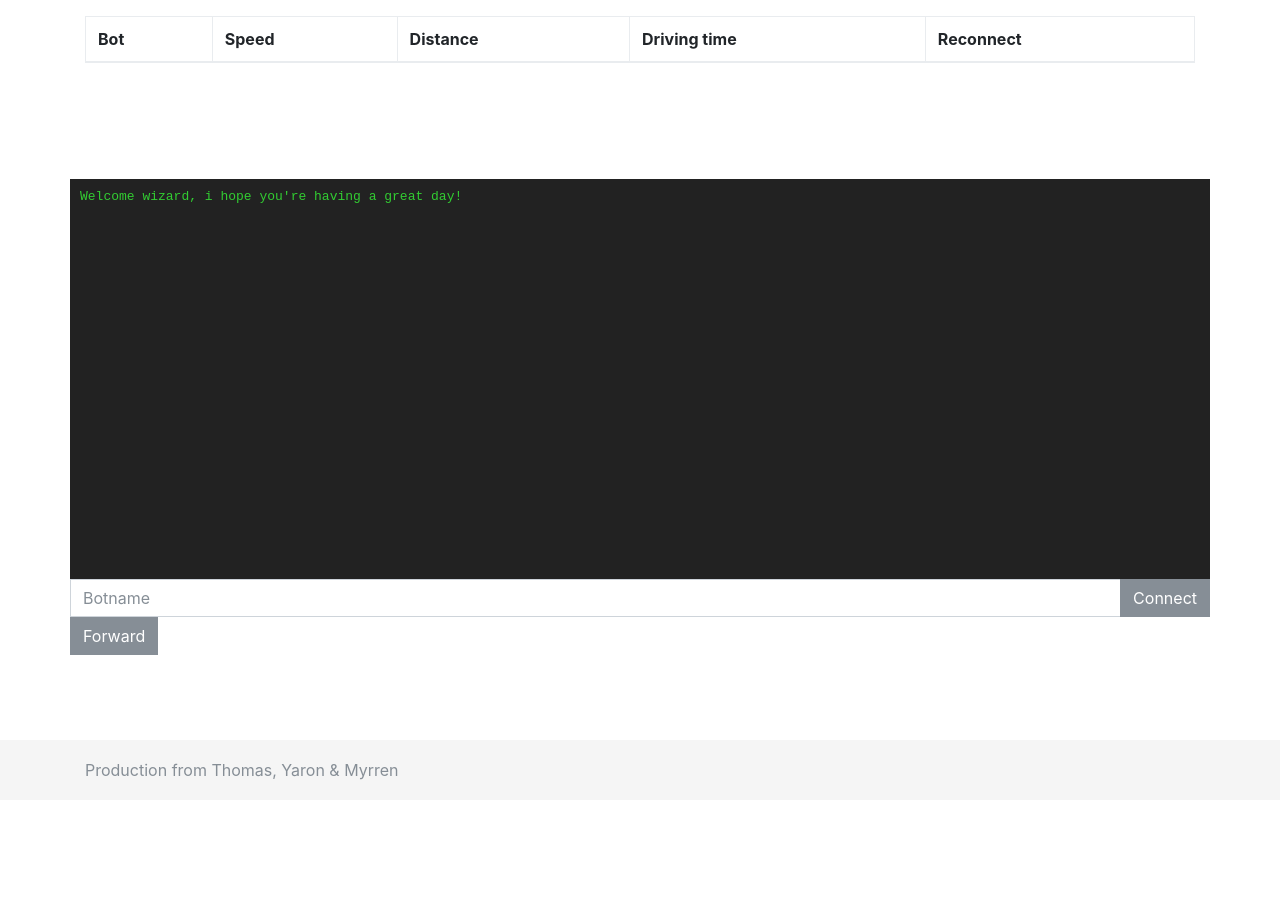
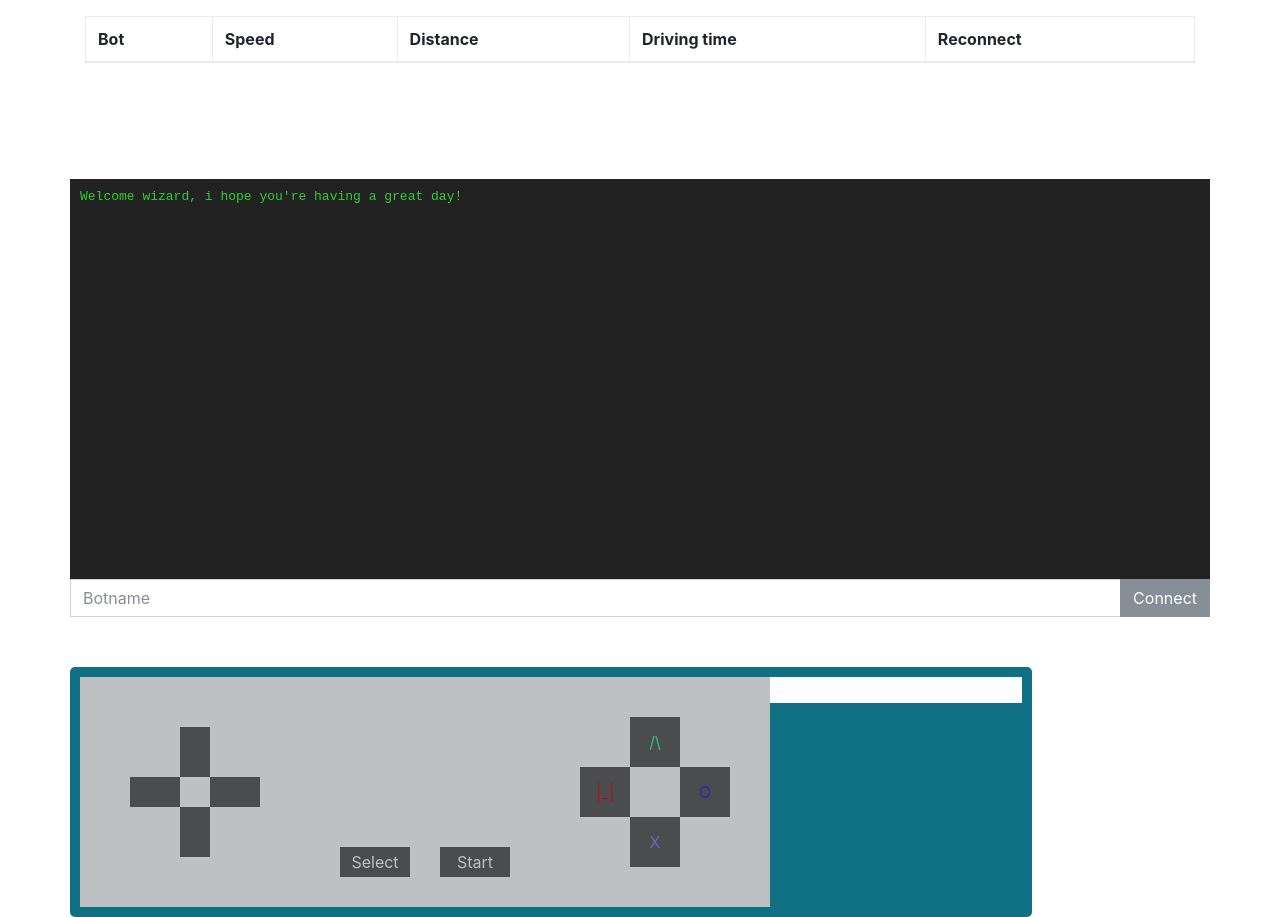
Before and after one commit to tchristerus/BattlebotServer_java, a plain HTML site: page web/index.html in a window 1280 px wide. Before the commit the page ends 800 px from the top, so only its background shows below. Drawn offline with nearby package versions, Linux system fonts and the light colour scheme; no server answers.

Commit message:
Controller support in adminpage

```diff
--- /dev/null
+++ b/web/controller.css
@@ -0,0 +1,202 @@
+#controller
+{
+    background-color: #107185;
+    float: left;
+    padding: 10px;
+    border-radius: 5px;
+    margin-top: 50px;
+}
+
+.section
+{
+    background-color: #bec1c2;
+    height: 230px;
+    width: 230px;
+    float: left;
+}
+
+#up
+{
+    background-color: #4b4c4d;
+    height: 50px;
+    width: 30px;
+    float: left;
+    border-top-left-radius: 5px;
+    border-top-right-radius: 5px;
+    border-bottom-left-radius: 50%;
+    border-bottom-right-radius: 50%;
+    margin-top: 50px;
+}
+
+#down
+{
+    background-color: #4b4c4d;
+    height: 50px;
+    width: 30px;
+    float: left;
+    border-top-left-radius: 50%;
+    border-top-right-radius: 50%;
+    border-bottom-left-radius: 5px;
+    border-bottom-right-radius: 5px;
+}
+
+#left
+{
+    background-color: #4b4c4d;
+    height: 30px;
+    width: 50px;
+    float: left;
+    border-top-left-radius: 5px;
+    border-top-right-radius: 50%;
+    border-bottom-left-radius: 5px;
+    border-bottom-right-radius: 50%;
+    margin-top: 100px;
+    margin-bottom: 100px;
+    margin-left:50px;
+}
+
+#right
+{
+    background-color: #4b4c4d;
+    height: 30px;
+    width: 50px;
+    float: left;
+    border-top-left-radius: 50%;
+    border-top-right-radius: 5px;
+    border-bottom-left-radius: 50%;
+    border-bottom-right-radius: 5px;
+    margin-top: 100px;
+    margin-right: 50px;
+
+}
+
+#cross
+{
+    background-color: #4b4c4d;
+    height: 50px;
+    width: 50px;
+    border-radius: 50%;
+    float: left;
+    color: #6967b2;
+
+}
+#circle
+{
+    background-color: #4b4c4d;
+    height: 50px;
+    width: 50px;
+    border-radius: 50%;
+    float: left;
+    margin-top:90px;
+    margin-right:40px;
+    color: #3a22b2;
+}
+#square
+{
+    background-color: #4b4c4d;
+    height: 50px;
+    width: 50px;
+    border-radius: 50%;
+    float: left;
+    margin-left:40px;
+    margin-top:90px;
+    margin-bottom:90px;
+    color: #af1117;
+
+}
+#triangle
+{
+    background-color: #4b4c4d;
+    height: 50px;
+    width: 50px;
+    border-radius: 50%;
+    float: left;
+    margin-top: 40px;
+    color: #2ac279;
+}
+#select
+{
+    background-color: #4b4c4d;
+    height: 30px;
+    width: 70px;
+    border-radius: 5px;
+    float: left;
+    margin-top: 170px;
+    margin-left: 30px;
+    color: #bec1c2;
+}
+#start
+{
+    background-color: #4b4c4d;
+    height: 30px;
+    width: 70px;
+    border-radius: 5px;
+    float: left;
+    margin-top: 170px;
+    margin-left: 30px;
+    color: #bec1c2;
+}
+
+#cam-section
+{
+    background-color: #bec1c2;
+    height: 150px;
+    width: 150px;
+    float: left;
+    border-radius: 50%;
+}
+
+#cam-up
+{
+    background-color: #4b4c4d;
+    height: 50px;
+    width: 30px;
+    float: left;
+    border-top-left-radius: 5px;
+    border-top-right-radius: 5px;
+    border-bottom-left-radius: 50%;
+    border-bottom-right-radius: 50%;
+    margin-top: 10px;
+}
+
+#cam-down
+{
+    background-color: #4b4c4d;
+    height: 50px;
+    width: 30px;
+    float: left;
+    border-top-left-radius: 50%;
+    border-top-right-radius: 50%;
+    border-bottom-left-radius: 5px;
+    border-bottom-right-radius: 5px;
+}
+
+#cam-left
+{
+    background-color: #4b4c4d;
+    height: 30px;
+    width: 50px;
+    float: left;
+    border-top-left-radius: 5px;
+    border-top-right-radius: 50%;
+    border-bottom-left-radius: 5px;
+    border-bottom-right-radius: 50%;
+    margin-top: 60px;
+    margin-bottom: 60px;
+    margin-left: 10px;
+}
+
+#cam-right
+{
+    background-color: #4b4c4d;
+    height: 30px;
+    width: 50px;
+    float: left;
+    border-top-left-radius: 50%;
+    border-top-right-radius: 5px;
+    border-bottom-left-radius: 50%;
+    border-bottom-right-radius: 5px;
+    margin-top: 60px;
+    margin-right: 10px;
+
+}
--- a/web/index.html
+++ b/web/index.html
@@ -2,6 +2,7 @@
 <head>
     <link rel="stylesheet" href="https://maxcdn.bootstrapcdn.com/bootstrap/4.0.0-beta.2/css/bootstrap.min.css" integrity="sha384-PsH8R72JQ3SOdhVi3uxftmaW6Vc51MKb0q5P2rRUpPvrszuE4W1povHYgTpBfshb" crossorigin="anonymous">
     <link rel="stylesheet" href="style.css">
+    <link rel="stylesheet" href="controller.css">
     <script src="https://cdnjs.cloudflare.com/ajax/libs/socket.io/2.0.3/socket.io.js"></script>
     <script src="https://ajax.googleapis.com/ajax/libs/jquery/3.2.1/jquery.min.js"></script>
 
@@ -46,18 +47,54 @@
                     </div>
                 </div>
 
-                <button class="btn btn-secondary" id="btn_forward" type="button">Forward</button>
+                <div id="controller">
+                    <input id="botNameField" type="text" value="">
+
+                    <div class="section">
+                    <button id="left">
+
+                    </button>
+                    <button id="up">
+
+                    </button>
+                    <button id="right">
+
+                    </button>
+                    <button id="down">
+
+                    </button>
+                </div>
+                <div class="section">
+                    <button id="select">
+                        Select
+                    </button>
+                    <button id="start">
+                        Start
+                    </button>
+                </div>
+                <div class="section">
+                    <button id="square">
+                        |_|
+                    </button>
+                    <button id="triangle">
+                        /\
+                    </button>
+                    <button id="circle">
+                        O
+                    </button>
+                    <button id="cross">
+                        X
+                    </button>
+                </div>
+
+
 
             </div>
         </div>
     </div>
 </div>
 
-<footer class="footer">
-    <div class="container">
-        <span class="text-muted">Production from Thomas, Yaron & Myrren </span>
-    </div>
-</footer>
+
 
 
 <script src="index.js"></script>
```
